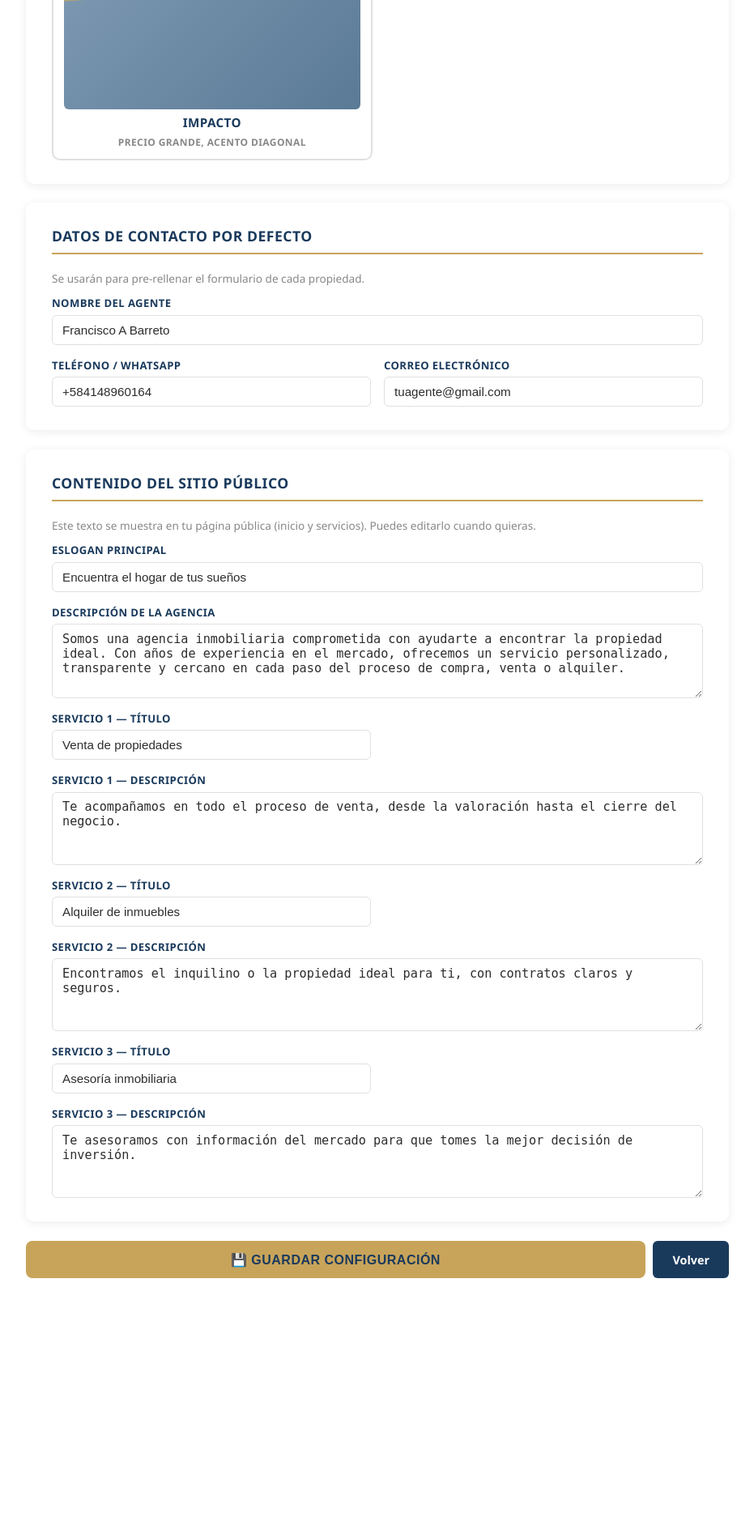
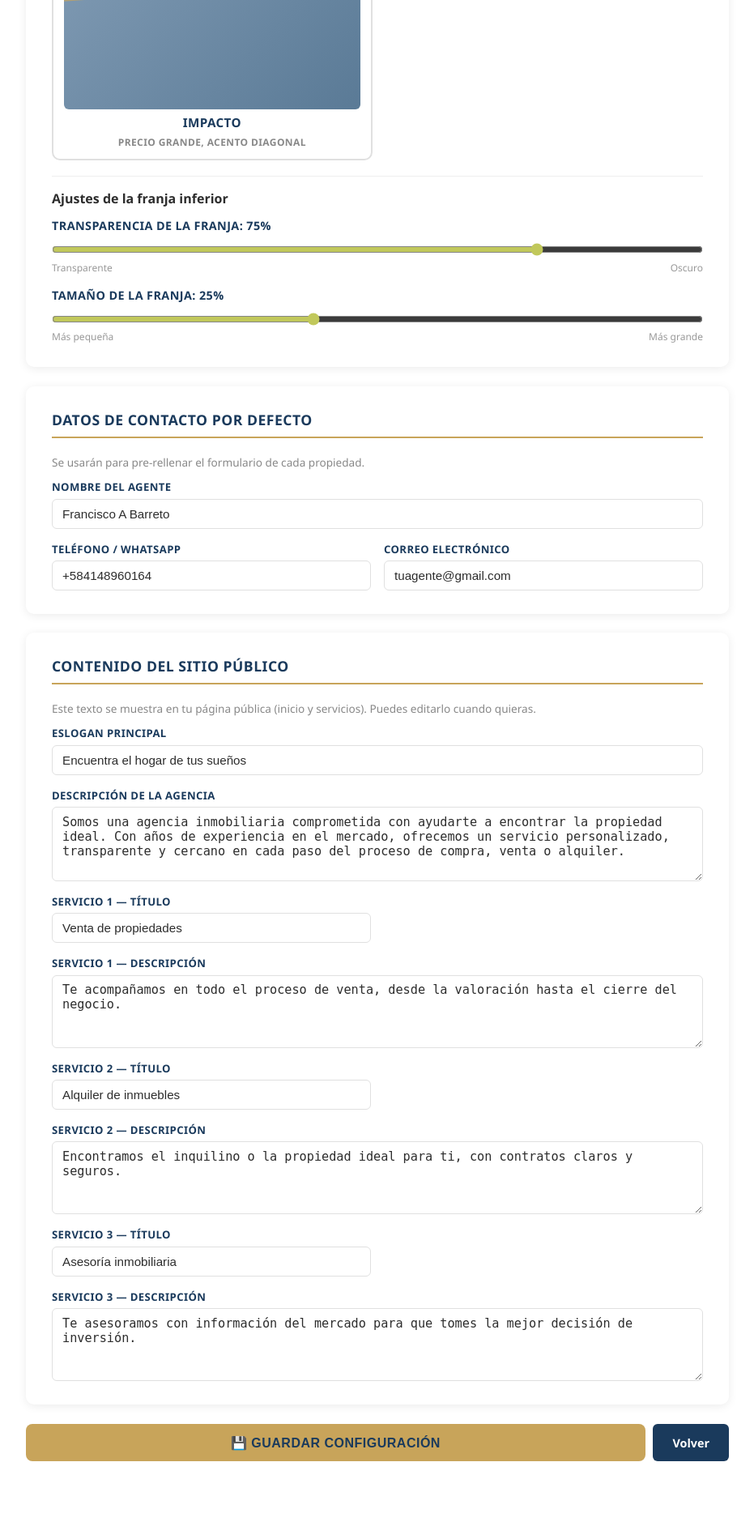
Before and after one commit to iaworkca-del/tuinmueble, a FastAPI app: page /configuracion in a window 1280 px wide. Shown: the part 2320-4204 px from the top of the page at 81% size, without its empty margins (174-1105 px from the left). Before the commit the page ends 3898 px from the top, so only its background shows below. Run offline with FastAPI, Linux system fonts and the light colour scheme; the visitor is signed in with stand-in values (Sample User, id 1); data comes from the database, SQL or seed files in the repository; data that the repository does not hold is empty.

Commit message:
Add configurable franja transparency and size in settings
- New branding settings: franja_opacidad (0-100%) and franja_tamano (15-40%)
- Sliders in Configuracion page under Plantilla section
- image_composer reads values from branding config

Co-Authored-By: Claude Opus 4.6 <noreply@anthropic.com>

```diff
--- a/branding.py
+++ b/branding.py
@@ -17,6 +17,8 @@ DEFAULTS = {
     "email_agente": "",
     "fondo_opacidad": "30",  # visibilidad del fondo 0-100 (0=tenue, 100=muy visible)
     "plantilla": "clasica",  # clasica, elegante, moderna, impacto
+    "franja_opacidad": "75",   # 0-100 (0=transparente, 100=oscuro)
+    "franja_tamano": "25",     # 15-40 (% de la imagen)
 
     # Contenido del sitio público (editable desde /configuracion)
     "eslogan": "Encuentra el hogar de tus sueños",
--- a/image_composer.py
+++ b/image_composer.py
@@ -100,11 +100,13 @@ def _componer_clasica(img, datos, branding, dorado):
         alpha = int(140 * (1 - y / 120))
         dt.rectangle([(0, y), (W, y + 1)], fill=(0, 0, 0, alpha))
     overlay.paste(franja_top, (0, 0))
-    FRANJA_H = int(H * 0.25)
+    franja_pct = max(15, min(40, int(branding.get("franja_tamano", 25)))) / 100
+    franja_alpha = int(max(0, min(100, int(branding.get("franja_opacidad", 75)))) * 2.55)
+    FRANJA_H = int(H * franja_pct)
     franja_bot = Image.new("RGBA", (W, FRANJA_H), (0, 0, 0, 0))
     db = ImageDraw.Draw(franja_bot)
     for y in range(FRANJA_H):
-        alpha = int(190 * (1 - y / FRANJA_H))
+        alpha = int(franja_alpha * (1 - y / FRANJA_H))
         db.rectangle([(0, y), (W, y + 1)], fill=(0, 0, 0, alpha))
     overlay.paste(franja_bot, (0, H - FRANJA_H))
     img = Image.alpha_composite(img, overlay)
--- a/templates/configuracion.html
+++ b/templates/configuracion.html
@@ -163,6 +163,34 @@
           <small>Precio grande, acento diagonal</small>
         </label>
       </div>
+
+      <div style="margin-top:1.2rem; padding-top:1rem; border-top:1px solid #eee;">
+        <h3 style="font-size:1rem; margin:0 0 0.8rem;">Ajustes de la franja inferior</h3>
+        <div class="form-grid">
+          <div class="form-group full">
+            <label for="franja_opacidad" style="font-size:0.9rem;">
+              Transparencia de la franja: <strong id="franja-op-valor">{{ branding.franja_opacidad|default('75') }}%</strong>
+            </label>
+            <input type="range" name="franja_opacidad" id="franja_opacidad"
+                   min="0" max="100" value="{{ branding.franja_opacidad|default('75') }}"
+                   style="width:100%; margin-top:0.4rem; accent-color:{{ branding.color_secundario }};" />
+            <div style="display:flex; justify-content:space-between; font-size:0.75rem; color:#999;">
+              <span>Transparente</span><span>Oscuro</span>
+            </div>
+          </div>
+          <div class="form-group full">
+            <label for="franja_tamano" style="font-size:0.9rem;">
+              Tamaño de la franja: <strong id="franja-tam-valor">{{ branding.franja_tamano|default('25') }}%</strong>
+            </label>
+            <input type="range" name="franja_tamano" id="franja_tamano"
+                   min="15" max="40" value="{{ branding.franja_tamano|default('25') }}"
+                   style="width:100%; margin-top:0.4rem; accent-color:{{ branding.color_secundario }};" />
+            <div style="display:flex; justify-content:space-between; font-size:0.75rem; color:#999;">
+              <span>Más pequeña</span><span>Más grande</span>
+            </div>
+          </div>
+        </div>
+      </div>
     </div>
 
     <div class="card">
@@ -250,6 +278,18 @@
       r.closest('.plantilla-opcion').classList.add('activa');
     });
   });
+  var franjaOp = document.getElementById('franja_opacidad');
+  if (franjaOp) {
+    franjaOp.addEventListener('input', function () {
+      document.getElementById('franja-op-valor').textContent = this.value + '%';
+    });
+  }
+  var franjaTam = document.getElementById('franja_tamano');
+  if (franjaTam) {
+    franjaTam.addEventListener('input', function () {
+      document.getElementById('franja-tam-valor').textContent = this.value + '%';
+    });
+  }
   var sliderOp = document.getElementById('fondo_opacidad');
   if (sliderOp) {
     sliderOp.addEventListener('input', function () {
```
